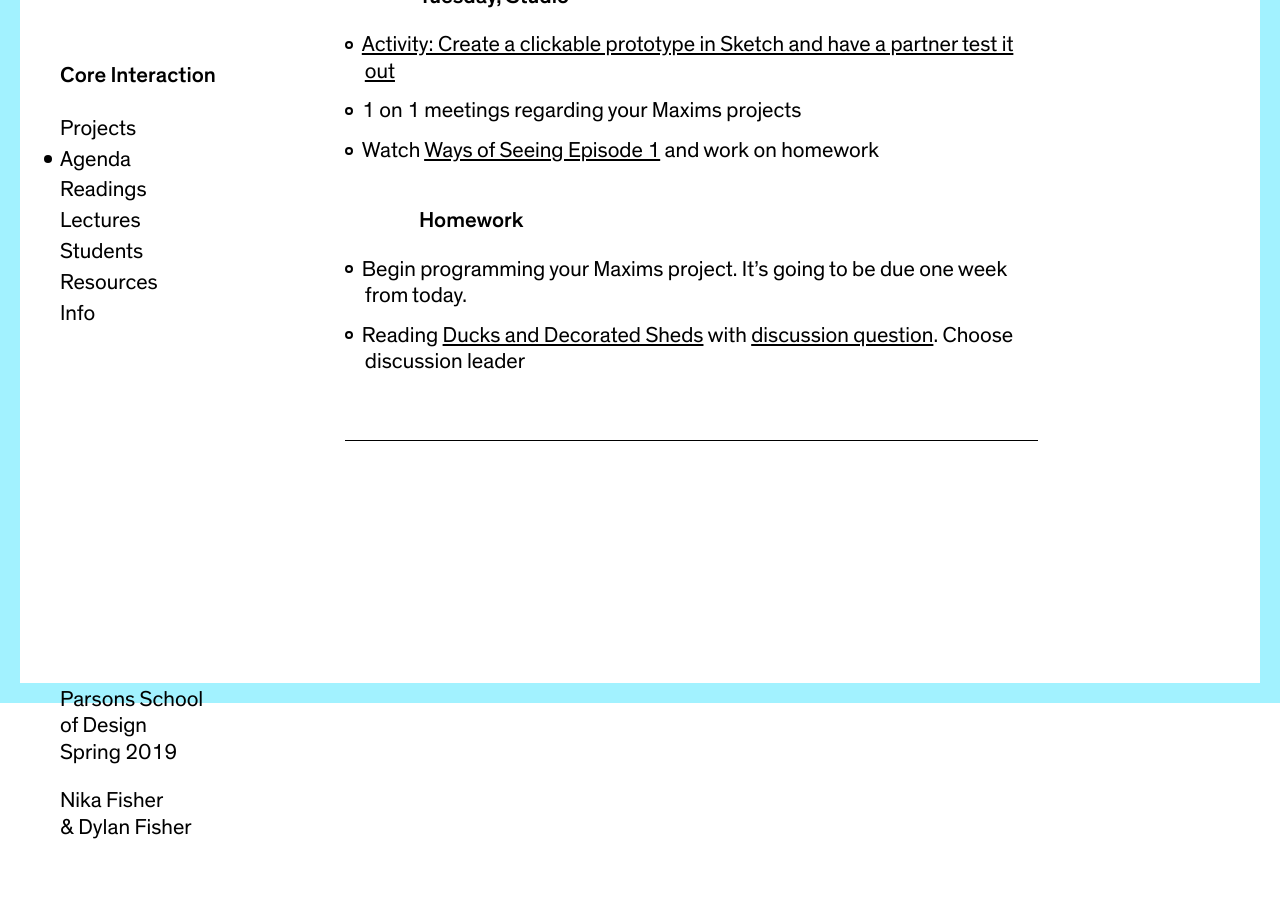
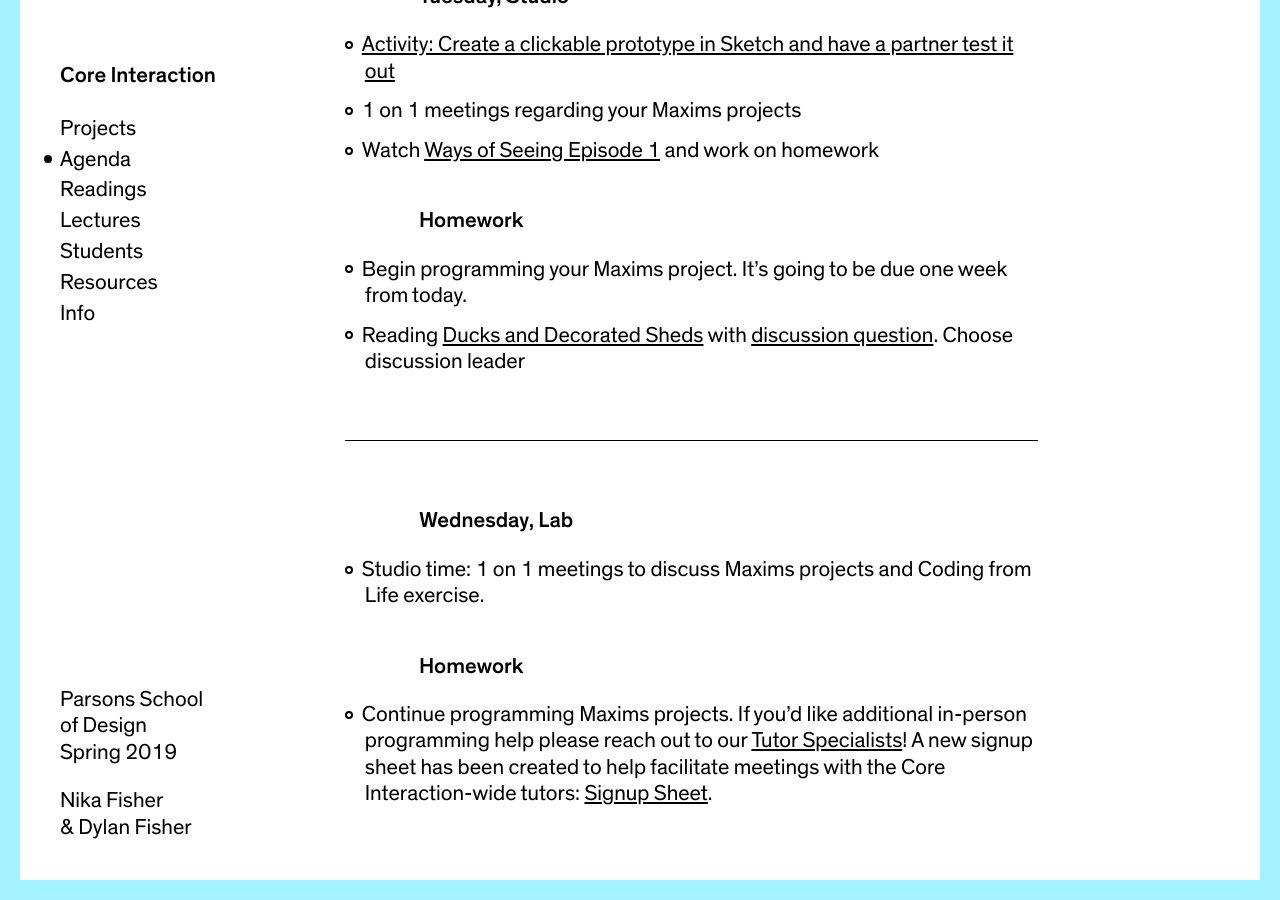
Before and after one commit to dylanfisher/ci19, a Jekyll site: the page built from _agendas/week-5.md, in a window 1280 px wide and 900 px high, scrolled down 232 px. Built offline with Jekyll 4.4.1, drawn with Linux system fonts in a browser that asks for light colours.

Commit message:
Week 5 agenda

```diff
--- a/_agendas/week-5.md
+++ b/_agendas/week-5.md
@@ -15,3 +15,12 @@ date_range:       2/19 – 2/22
 - Reading [Ducks and Decorated Sheds](https://99percentinvisible.org/article/lessons-sin-city-architecture-ducks-versus-decorated-sheds/) with [discussion question](https://docs.google.com/document/d/1dlm3FdGKKClPCTH6k-3koIshJuMij9Vxs8lJkWJHdBM/edit?usp=sharing). Choose discussion leader
 
 ---
+
+### Wednesday, Lab
+
+- Studio time: 1 on 1 meetings to discuss Maxims projects and Coding from Life exercise.
+
+### Homework
+
+- Continue programming Maxims projects. If you'd like additional in-person programming help please reach out to our [Tutor Specialists](/info/#tutor-schedule)!
+  A new signup sheet has been created to help facilitate meetings with the Core Interaction-wide tutors: [Signup Sheet](https://docs.google.com/spreadsheets/d/1yqviQcM3KGly1pCKnrEag9YNXc3BRX0ciYH5Rk9NbgY/edit?usp=sharing).
--- a/info.html
+++ b/info.html
@@ -21,13 +21,15 @@ permalink: /info/index.html
 <p>Nika Fisher, Studio<br><a href="mailto:simovicn@newschool.edu">simovicn@newschool.edu</a></p>
 <p>Dylan Fisher, Lab<br><a href="mailto:fisherdm@newschool.edu">fisherdm@newschool.edu</a></p>
 
-<h3>Tutor Specialist</h3>
+<h3 id="tutor-schedule">Tutor Specialist</h3>
 
 <p>Lily Saeli<br><a href="mailto:saell650@newschool.edu">saell650@newschool.edu</a></p>
 <p>Lily will hold office hours each week. Please use this <a href="https://docs.google.com/spreadsheets/d/1iWaOpTIeKEv0H7BuZKmm3QPMFJWzZtps1RuQLJm4D_o/edit?ts=5c523977">Google spreadsheet</a>
   to schedule a time to meet one-on-one for some extra coding help, or to talk through technical challenges you may be having.</p>
 
 <h3>Core Interaction-wide tutor specialist</h3>
+
+<p><a href="https://docs.google.com/spreadsheets/d/1yqviQcM3KGly1pCKnrEag9YNXc3BRX0ciYH5Rk9NbgY/edit?usp=sharing">Core Interaction Spring'19Tutoring Signup</a></p>
 
 <p>Eraince Wang<br><a href="mailto:wangp701@newschool.edu">wangp701@newschool.edu</a></p>
 <p>
```
